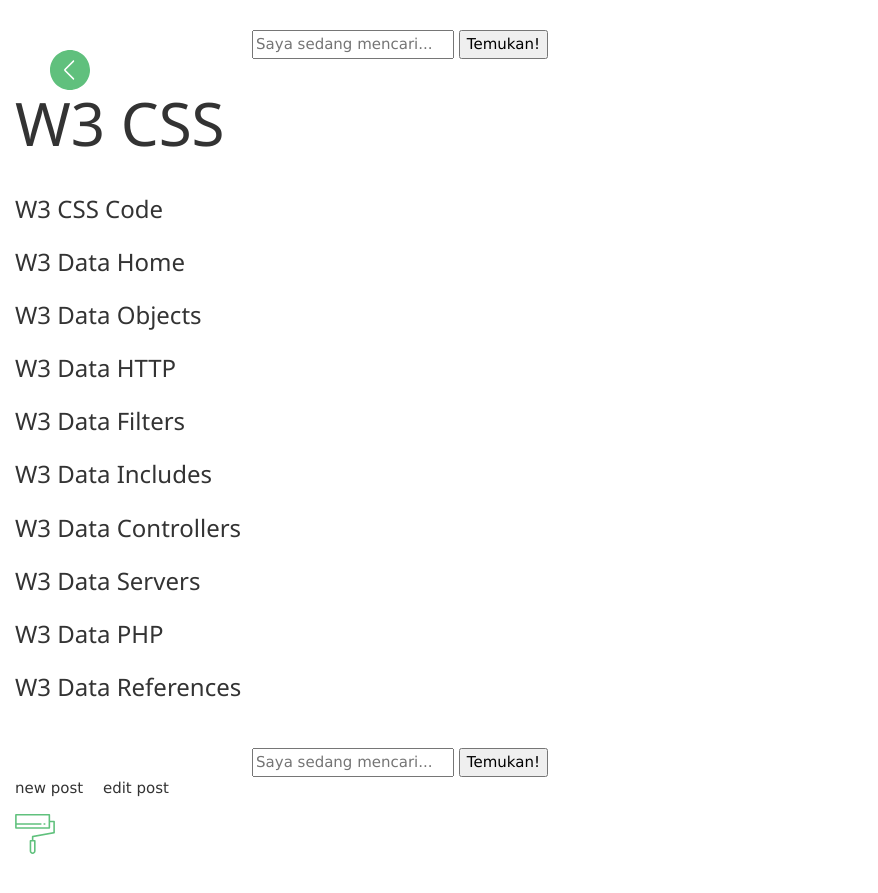
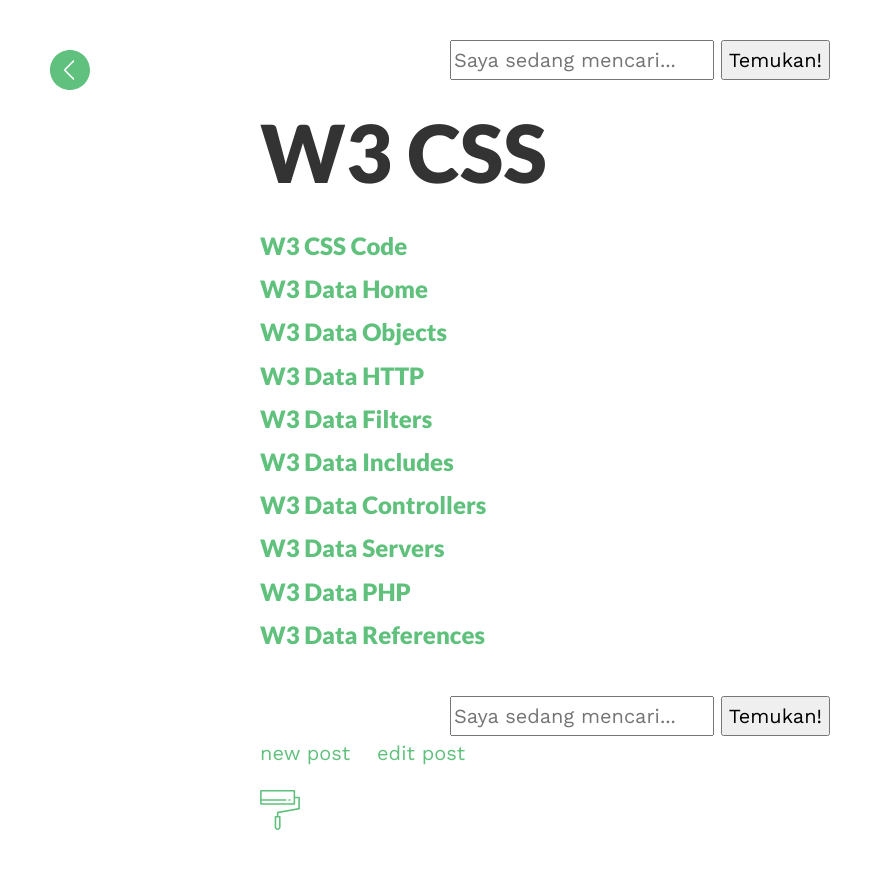
Before and after one commit to mzaini30/w3, a Jekyll site: the page built from index.html, in a window 1280 px wide. Shown: the top 893 px of the page, without its empty margins (0-878 px from the left). Built offline with Jekyll 4.4.1, drawn with Linux system fonts in a browser that asks for light colours.

Commit message:
Update default.html

```diff
--- a/_layouts/default.html
+++ b/_layouts/default.html
@@ -8,9 +8,9 @@
   <meta name="viewport" content="width=device-width, initial-scale=1">
   <title>{% if page.title %}{{ page.title }} - {{ site.title }}{% else %}{{ site.title }}{% endif %}</title>
   <link href="https://fonts.googleapis.com/css?family=Lato:900|Work+Sans" rel="stylesheet">
+  <link rel="stylesheet" href="{{site.baseurl}}/css/w3.css">
   <link rel="stylesheet" href="{{site.baseurl}}/css/main.css">
   <link rel="stylesheet" href="{{site.baseurl}}/css/highlight.css">
-  <link rel="stylesheet" href="{{site.baseurl}}/css/w3.css">
   {% seo %}
 </head>
 <body style="background-color: rgb(255, 255, 255)">
```
